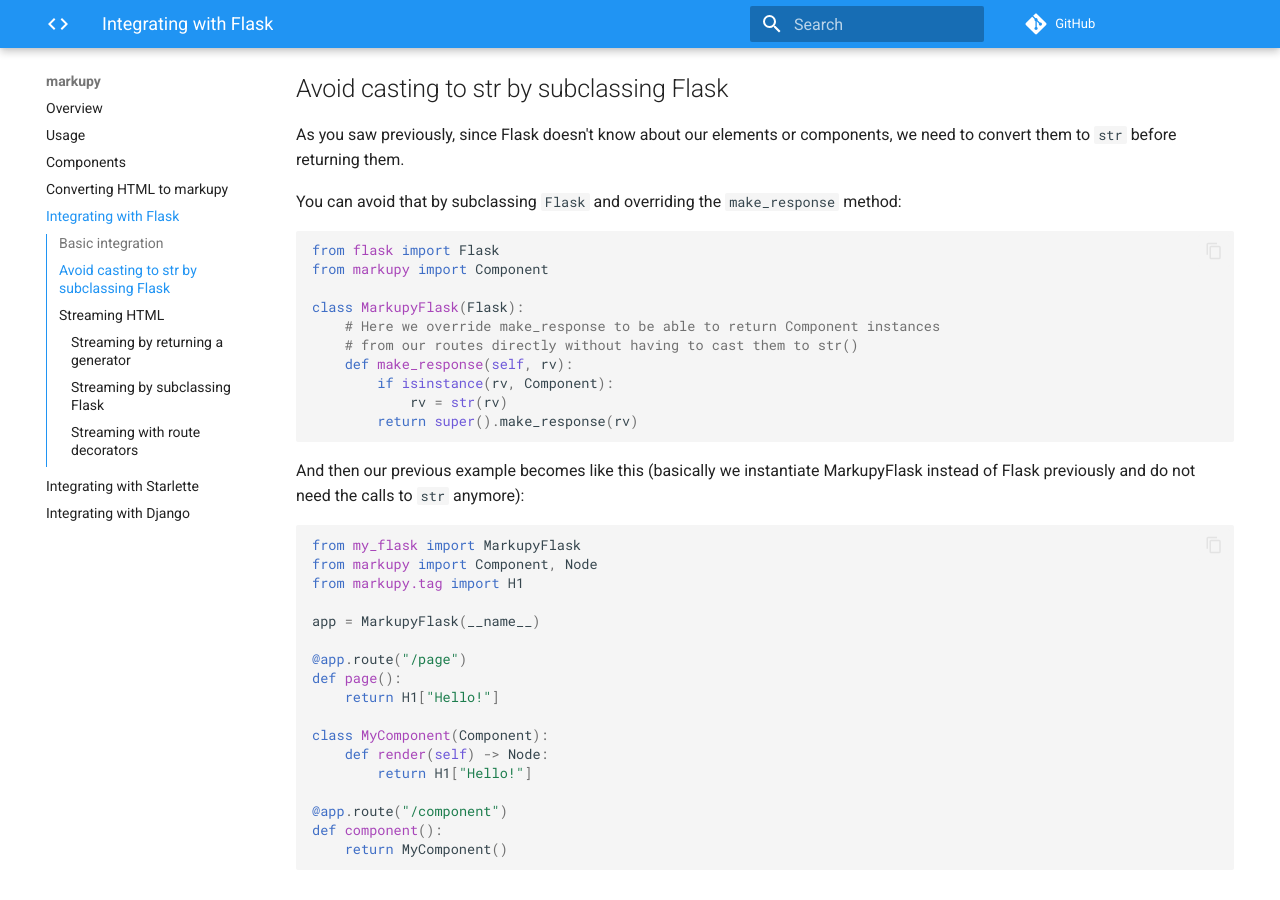
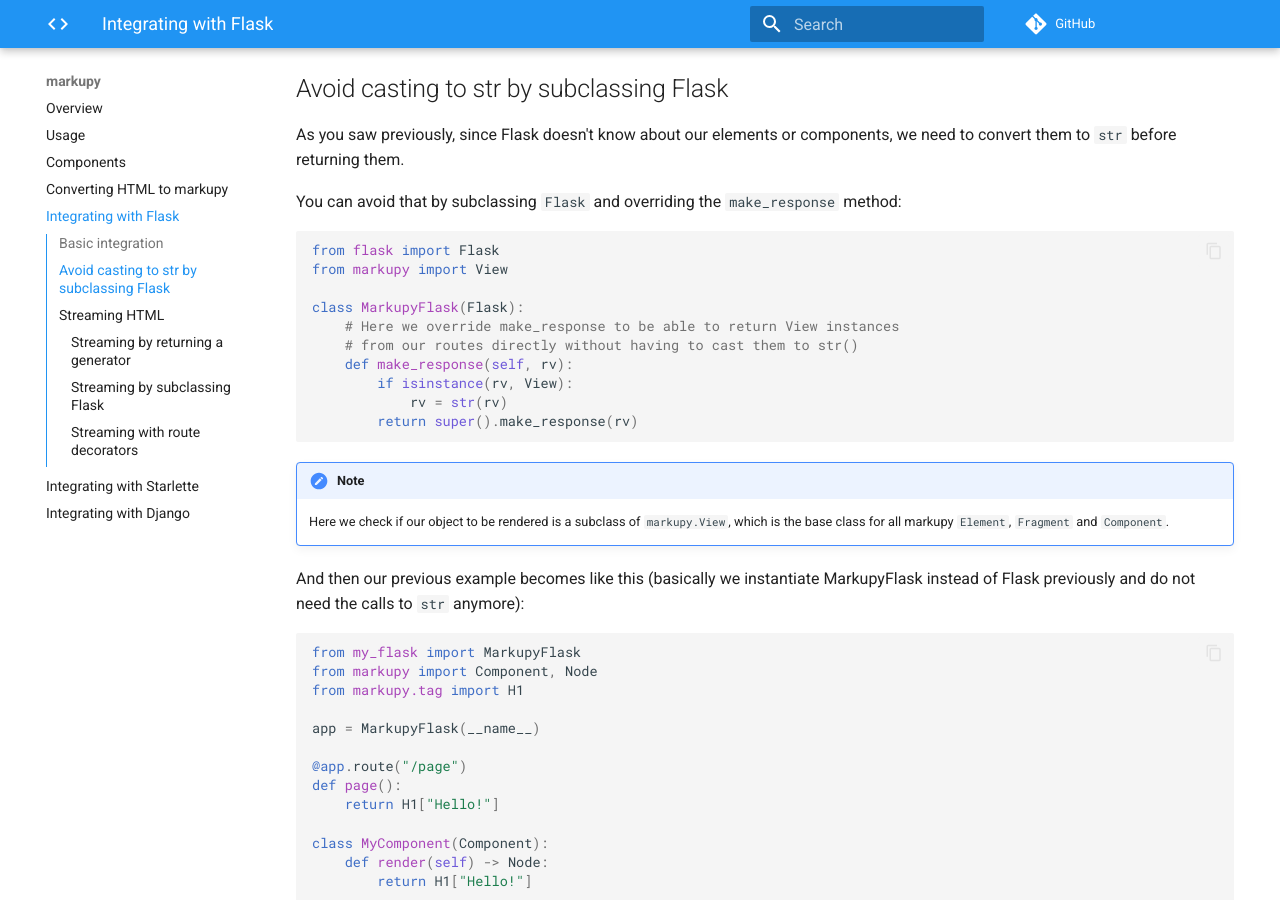
Before and after one commit to witiz/markupy, an MkDocs documentation site: the page built from docs/flask.md, in a window 1280 px wide and 900 px high, scrolled down 586 px. Built offline with MkDocs 1.6.1 and Material for MkDocs 9.7.7, drawn with Linux system fonts in a browser that asks for light colours; comment, search, counter and statistics services are not loaded; some of the changed text lies outside the part shown.

Commit message:
Update docs with Fragment

````diff
--- a/docs/flask.md
+++ b/docs/flask.md
@@ -32,16 +32,20 @@
 
 ```python
 from flask import Flask
-from markupy import Component
+from markupy import View
 
 class MarkupyFlask(Flask):
-    # Here we override make_response to be able to return Component instances
+    # Here we override make_response to be able to return View instances
     # from our routes directly without having to cast them to str()
     def make_response(self, rv):
-        if isinstance(rv, Component):
+        if isinstance(rv, View):
             rv = str(rv)
         return super().make_response(rv)
 ```
+
+!!! note
+
+    Here we check if our object to be rendered is a subclass of `markupy.View`, which is the base class for all markupy `Element`, `Fragment` and `Component`.
 
 And then our previous example becomes like this (basically we instantiate MarkupyFlask instead of Flask previously and do not need the calls to `str` anymore):
 
@@ -105,13 +109,13 @@
 
 ```python
 from flask import Flask, stream_with_context
-import Component
+from markupy import View
 
 class MarkupyStreamFlask(Flask):
-    # Here we override make_response to be able to stream Component instances
+    # Here we override make_response to be able to stream View instances
     # from our routes directly when returning them
     def make_response(self, rv):
-        if isinstance(rv, Component):
+        if isinstance(rv, View):
             rv = stream_with_context(chunk for chunk in rv)
         return super().make_response(rv)
 ```
@@ -131,13 +135,13 @@
 ```python
 from functools import wraps
 from flask import stream_with_context
-from markupy import Component
+from markupy import View
 
 def markupy_stream(f):
     @wraps(f)
     def wrapper(*args, **kwargs):
         rv = f(*args, **kwargs)
-        if isinstance(rv, Component):
+        if isinstance(rv, View):
             return stream_with_context(chunk for chunk in rv)
         return rv
 
````
Also changed, not shown: docs/usage.md (+14 -19 lines).
